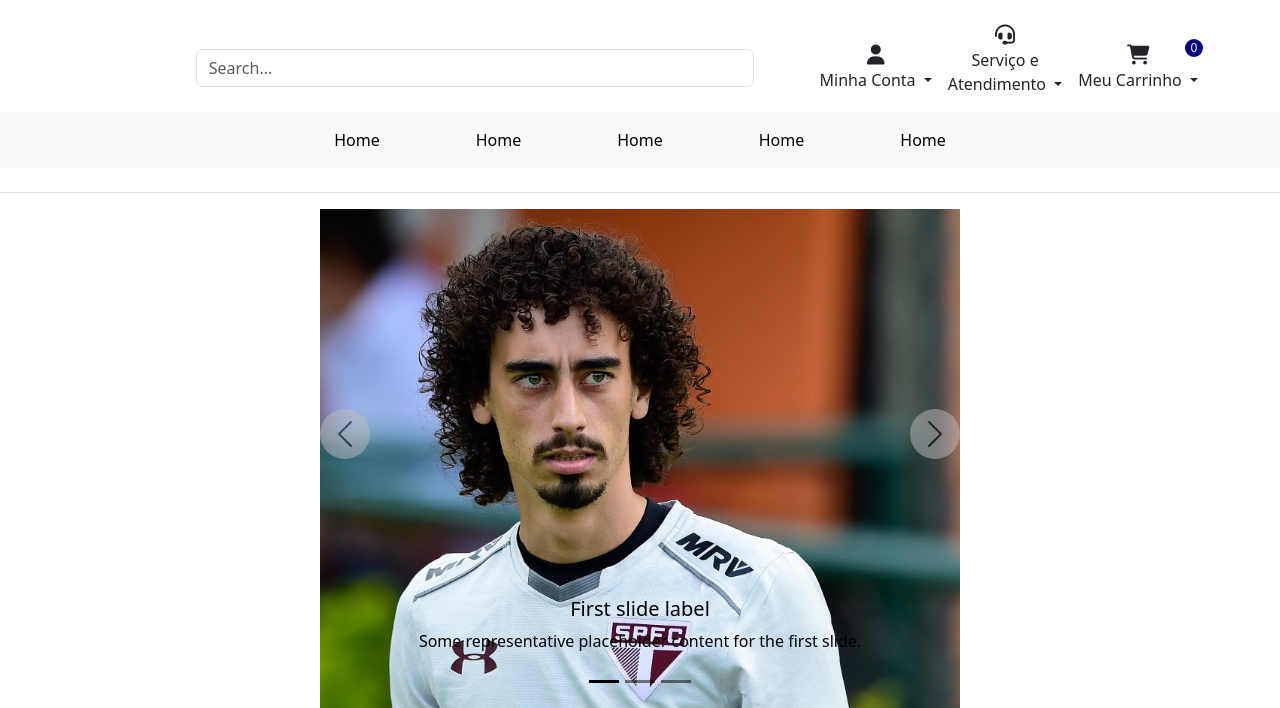
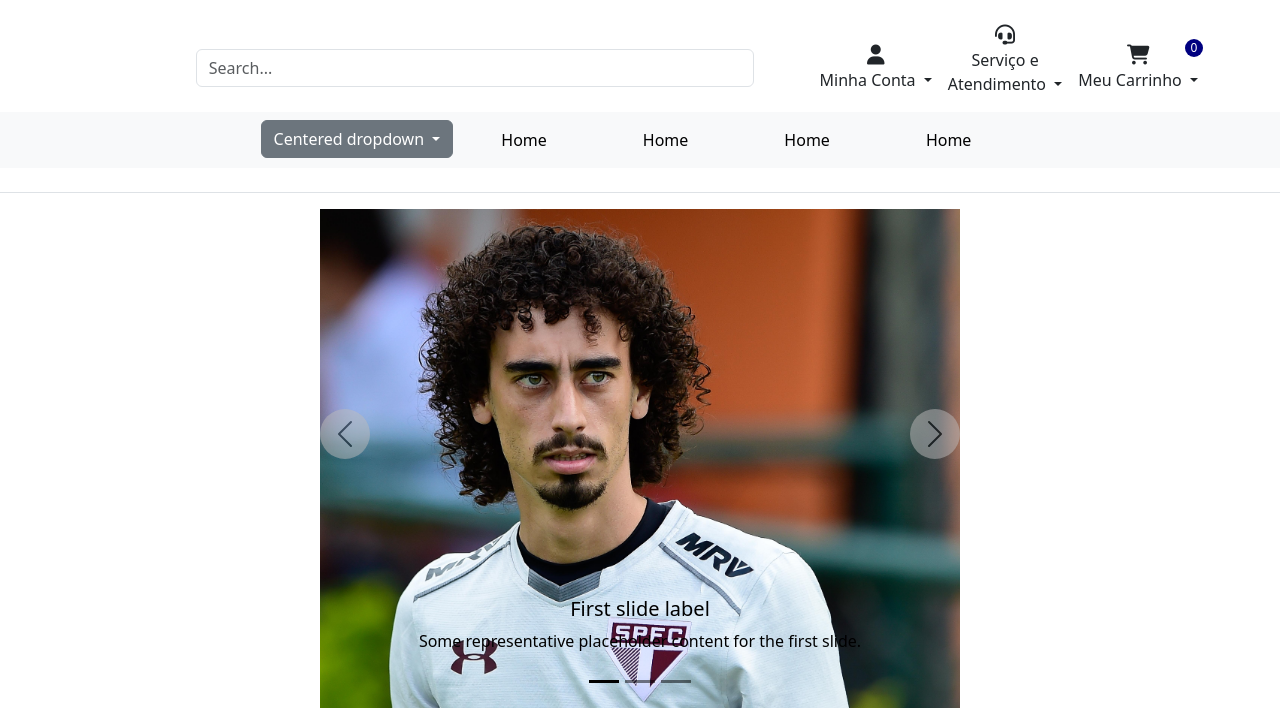
Before and after one commit to RafaelMarques159/TCC, a PHP site: page /FrontLoja.html in a window 1280 px wide. Shown: the top 708 px of the page. Run offline with PHP 8.4, Linux system fonts and the light colour scheme; some libraries are stand-ins or nearby versions.

Commit message:
menu frop

```diff
--- a/Front.css
+++ b/Front.css
@@ -24,6 +24,12 @@
     align-items: center;
     justify-content: center;
 }
+
+/* menu drop */
+.dropdown-center:hover .dropdown-menu {
+      display: block;
+      margin-top: 0; /* Remove delay gap */
+    }
 
     /* Define uma altura fixa para o carrossel */
     .carousel-fixed-height {
--- a/FrontLoja.html
+++ b/FrontLoja.html
@@ -72,7 +72,17 @@
         <div class="collapse navbar-collapse" id="navbarSupportedContent">
           <ul class="navbar-nav justify-content-center gap-xxl-5 w-100 mb-2 mb-lg-0">
             <li class="nav-item">
-              <a class="nav-link active px-5" aria-current="page" href="#">Home</a>
+              <div class="dropdown-center">
+                <button class="btn btn-secondary dropdown-toggle" type="button" data-bs-toggle="dropdown"
+                  aria-expanded="false">
+                  Centered dropdown
+                </button>
+                <ul class="dropdown-menu">
+                  <li><a class="dropdown-item" href="#">Action</a></li>
+                  <li><a class="dropdown-item" href="#">Action two</a></li>
+                  <li><a class="dropdown-item" href="#">Action three</a></li>
+                </ul>
+              </div>
             </li>
             <li class="nav-item">
               <a class="nav-link active px-5" aria-current="page" href="#">Home</a>
```
